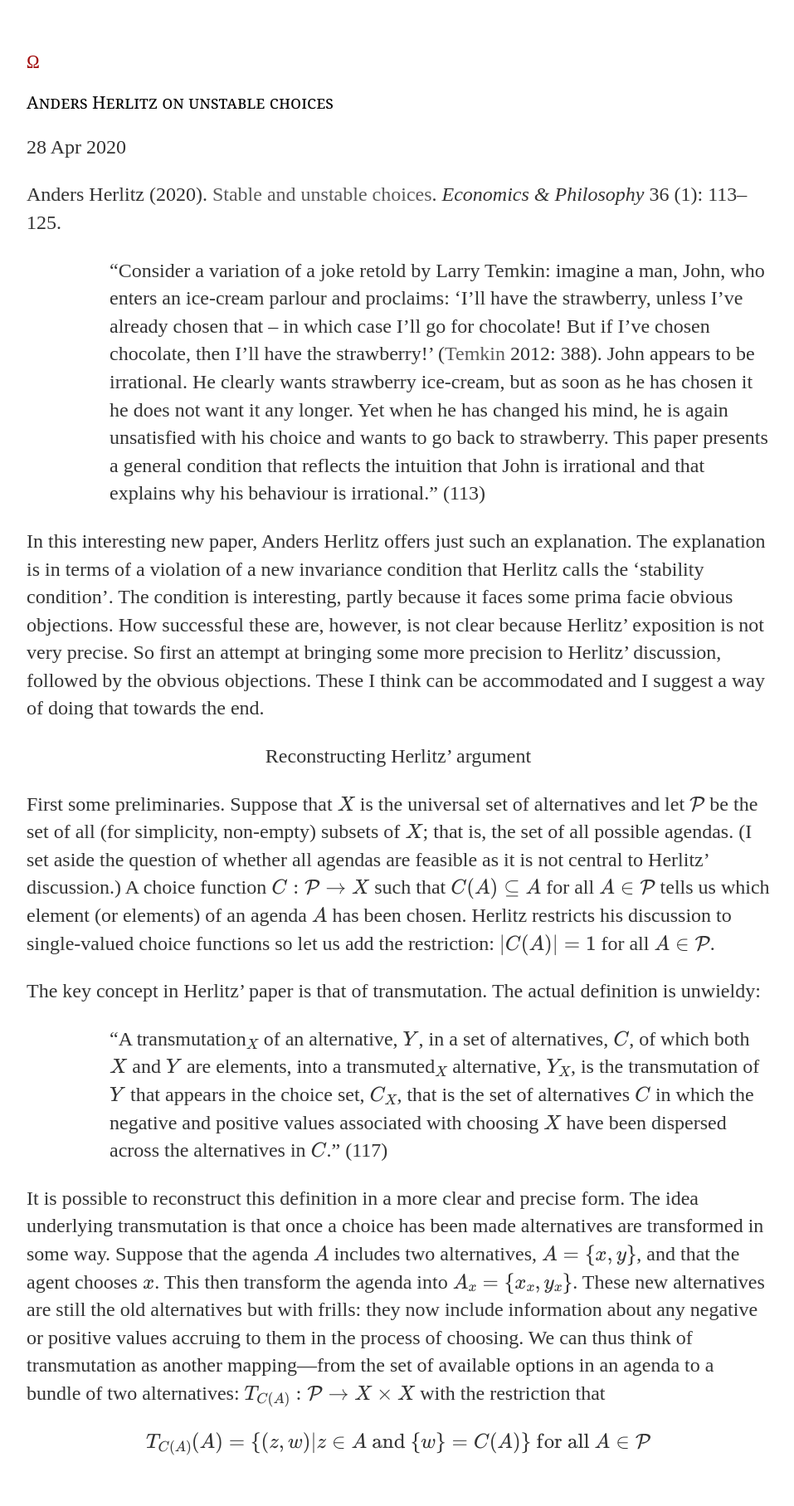
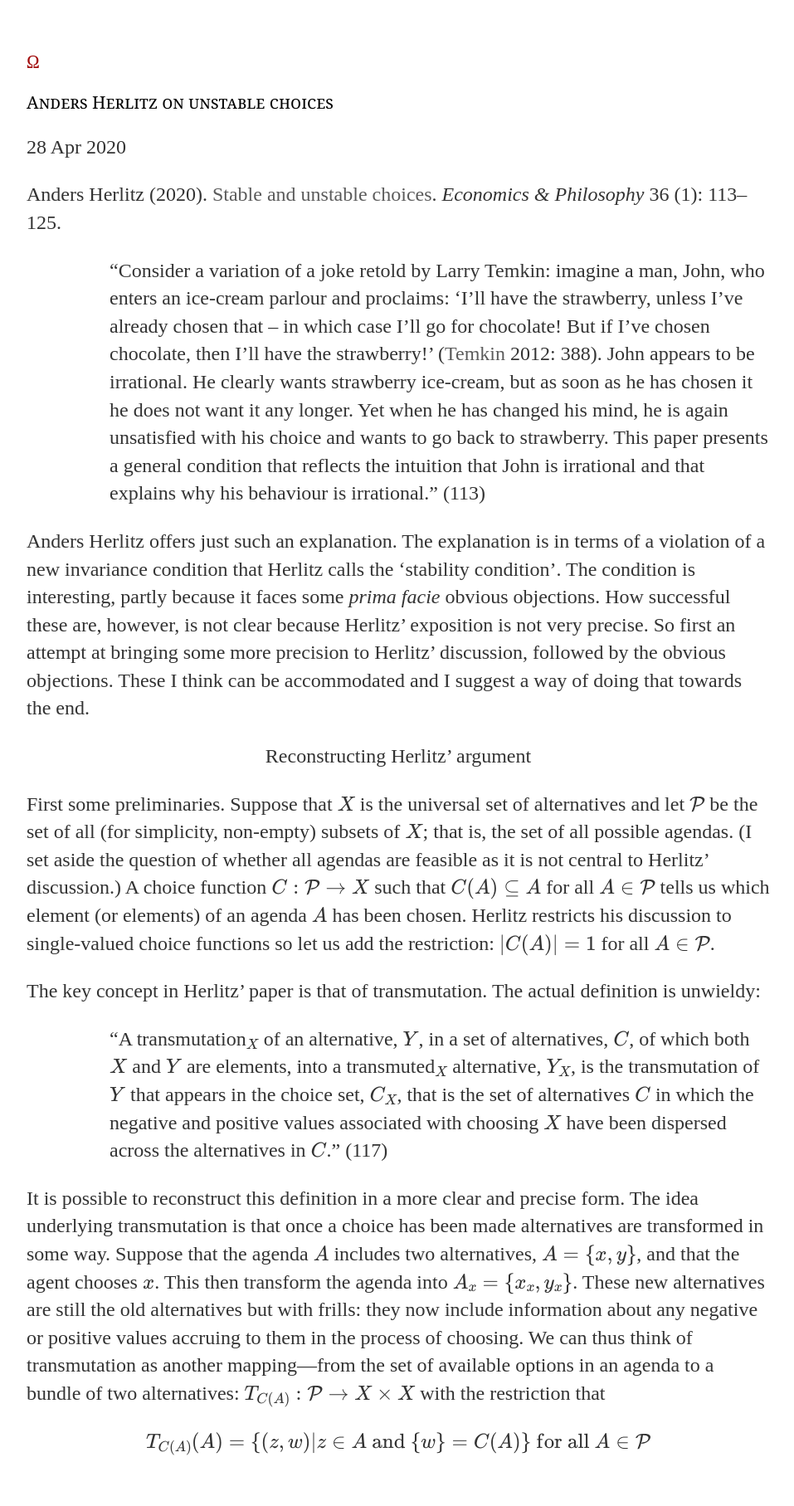
Before and after one commit to uzunovam/uzunovam, a Jekyll site: the page built from _posts/2020-04-28-anders-herlitz-on-unstable-choices.md, in a window 1280 px wide. Shown: the whole page at 83% size, without its empty margins (160-1117 px from the left). Built offline with Jekyll 4.4.1, drawn with Linux system fonts in a browser that asks for light colours.

Commit message:
Update 2020-04-28-anders-herlitz-on-unstable-choices.md

```diff
--- a/_posts/2020-04-28-anders-herlitz-on-unstable-choices.md
+++ b/_posts/2020-04-28-anders-herlitz-on-unstable-choices.md
@@ -7,7 +7,7 @@ date: 2020-04-28
 
 <p style="padding-left:100px;">“Consider a variation of a joke retold by Larry Temkin: imagine a man, John, who enters an ice-cream parlour and proclaims: ‘I’ll have the strawberry, unless I’ve already chosen that – in which case I’ll go for chocolate! But if I’ve chosen chocolate, then I’ll have the strawberry!’ (<a href="https://doi.org/10.1093/acprof:oso/9780199759446.001.0001" target="_blank" rel="noopener">Temkin</a> 2012: 388). John appears to be irrational. He clearly wants strawberry ice-cream, but as soon as he has chosen it he does not want it any longer. Yet when he has changed his mind, he is again unsatisfied with his choice and wants to go back to strawberry. This paper presents a general condition that reflects the intuition that John is irrational and that explains why his behaviour is irrational.” (113)</p>
 
-<p>In this interesting new paper, Anders Herlitz offers just such an explanation. The explanation is in terms of a violation of a new invariance condition that Herlitz calls the ‘stability condition’. The condition is interesting, partly because it faces some prima facie obvious objections. How successful these are, however, is not clear because Herlitz’ exposition is not very precise. So first an attempt at bringing some more precision to Herlitz’ discussion, followed by the obvious objections. These I think can be accommodated and I suggest a way of doing that towards the end.</p>
+<p>Anders Herlitz offers just such an explanation. The explanation is in terms of a violation of a new invariance condition that Herlitz calls the ‘stability condition’. The condition is interesting, partly because it faces some <cite>prima facie</cite> obvious objections. How successful these are, however, is not clear because Herlitz’ exposition is not very precise. So first an attempt at bringing some more precision to Herlitz’ discussion, followed by the obvious objections. These I think can be accommodated and I suggest a way of doing that towards the end.</p>
 
 <p style="text-align:center;">Reconstructing Herlitz’ argument</p>
 
```
